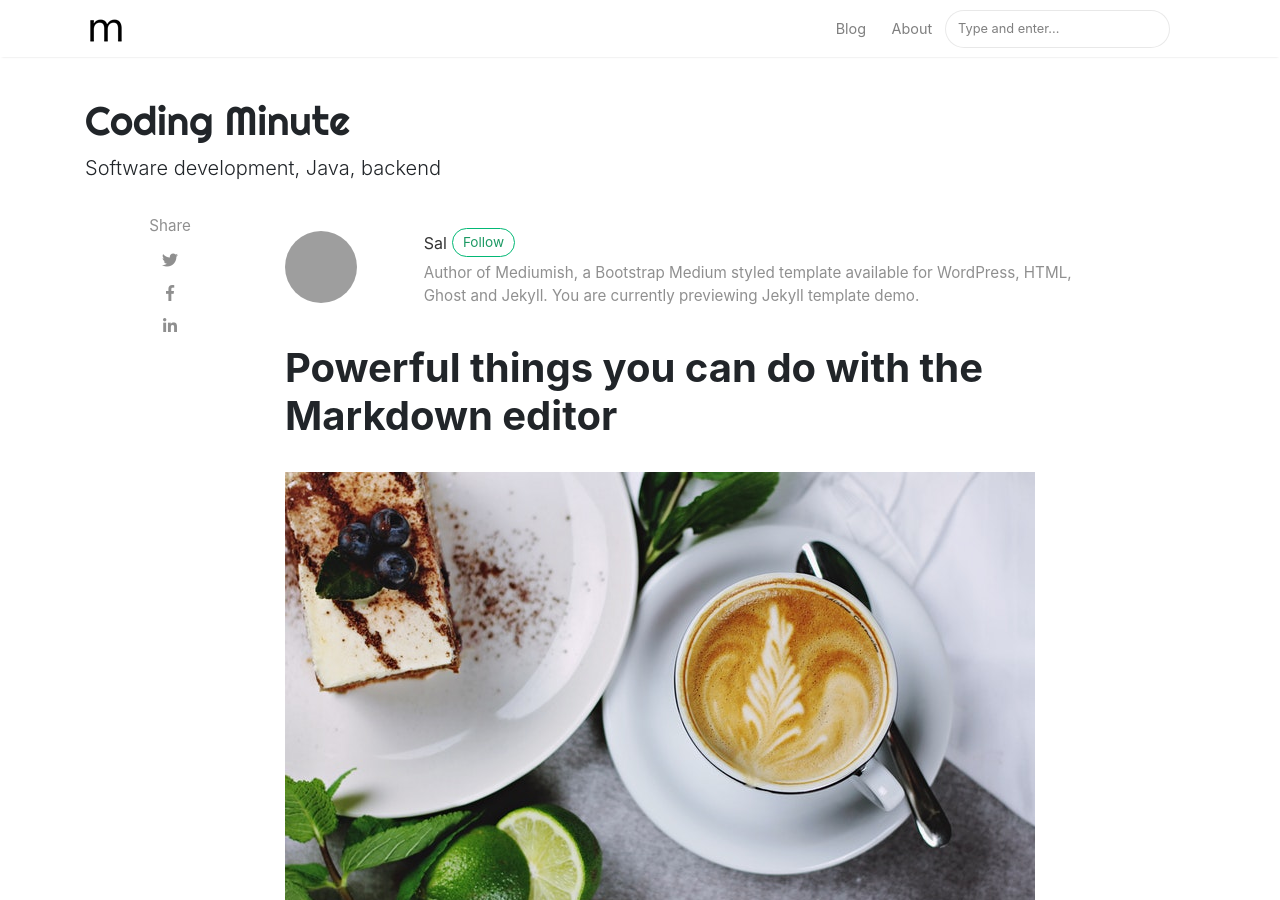
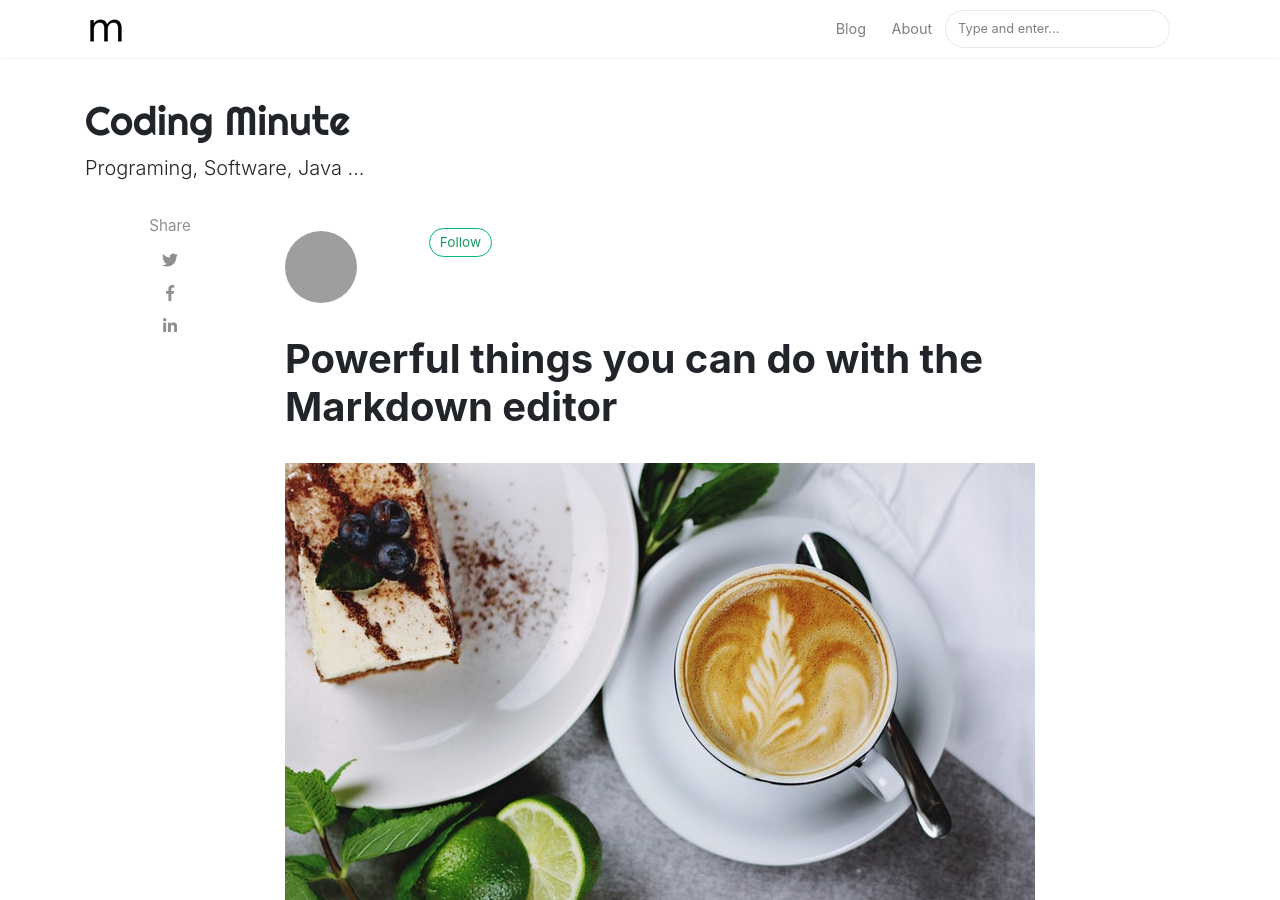
Before and after one commit to codingminute/codingminute.github.io, a Jekyll site: the page built from _posts/2018-06-12-powerful-things-markdown-editor.md, in a window 1280 px wide and 900 px high. Built offline with Jekyll 4.4.1, drawn with Linux system fonts in a browser that asks for light colours; nearby versions of some CDN libraries; comment, search, counter and statistics services are not loaded; grey boxes are pictures that could not be loaded.

Commit message:
added _config.yml

```diff
--- a/_config.yml
+++ b/_config.yml
@@ -1,35 +1,26 @@
 # Site
 name: "Coding Minute"
 title: "Coding Minute"
-description: "Software development, Java, backend"
+description: "Programing, Software, Java ..."
 logo: 'assets/images/logo.png'
 favicon: 'assets/images/logo.png'
 #baseurl: /mediumish-theme-jekyll
 google_analytics: 'UA-159111412-1'
 disqus: 'demowebsite'
-mailchimp-list: 'https://wowthemes.us11.list-manage.com/subscribe/post?u=8aeb20a530e124561927d3bd8&amp;id=8c3d2d214b'
+#mailchimp-list: 'https://wowthemes.us11.list-manage.com/subscribe/post?u=8aeb20a530e124561927d3bd8&amp;id=8c3d2d214b'
 include: ["_pages"]
 permalink: /:title/
 
 # Authors
 authors:
-  sal:
-    name: Sal
-    display_name: Sal
+  cm:
+    name: Coding Minute
+    display_name: Coding Minute
     gravatar: e56154546cf4be74e393c62d1ae9f9d4
-    email: wowthemesnet@gmail.com
-    web: https://www.wowthemes.net
-    twitter: https://twitter.com/wowthemesnet
-    description: "Author of Mediumish, a Bootstrap Medium styled template available for WordPress, HTML, Ghost and Jekyll. You are currently previewing Jekyll template demo."
-  john:
-    name: John
-    display_name: John
-    avatar: 'assets/images/avatar.png'
-    gravatar: b1cc14991db7a456fcd761680bbc8f81
-    email: wowthemesnet@gmail.com
-    web: https://www.wowthemes.net
-    twitter: https://twitter.com/wowthemesnet
-    description: "This is the author box. Write a short description of the author here. You are currently previewing Mediumish demo, a Jekyll template compatible with Github pages."
+    email: codingminute@gmail.com
+    web: https://codingminute.github.io
+    #twitter: https://twitter.com/wowthemesnet
+    #description: "Author of Mediumish, a Bootstrap Medium styled template available for WordPress, HTML, Ghost and Jekyll. You are currently previewing Jekyll template demo."
 
 # Plugins
 plugins:
```
